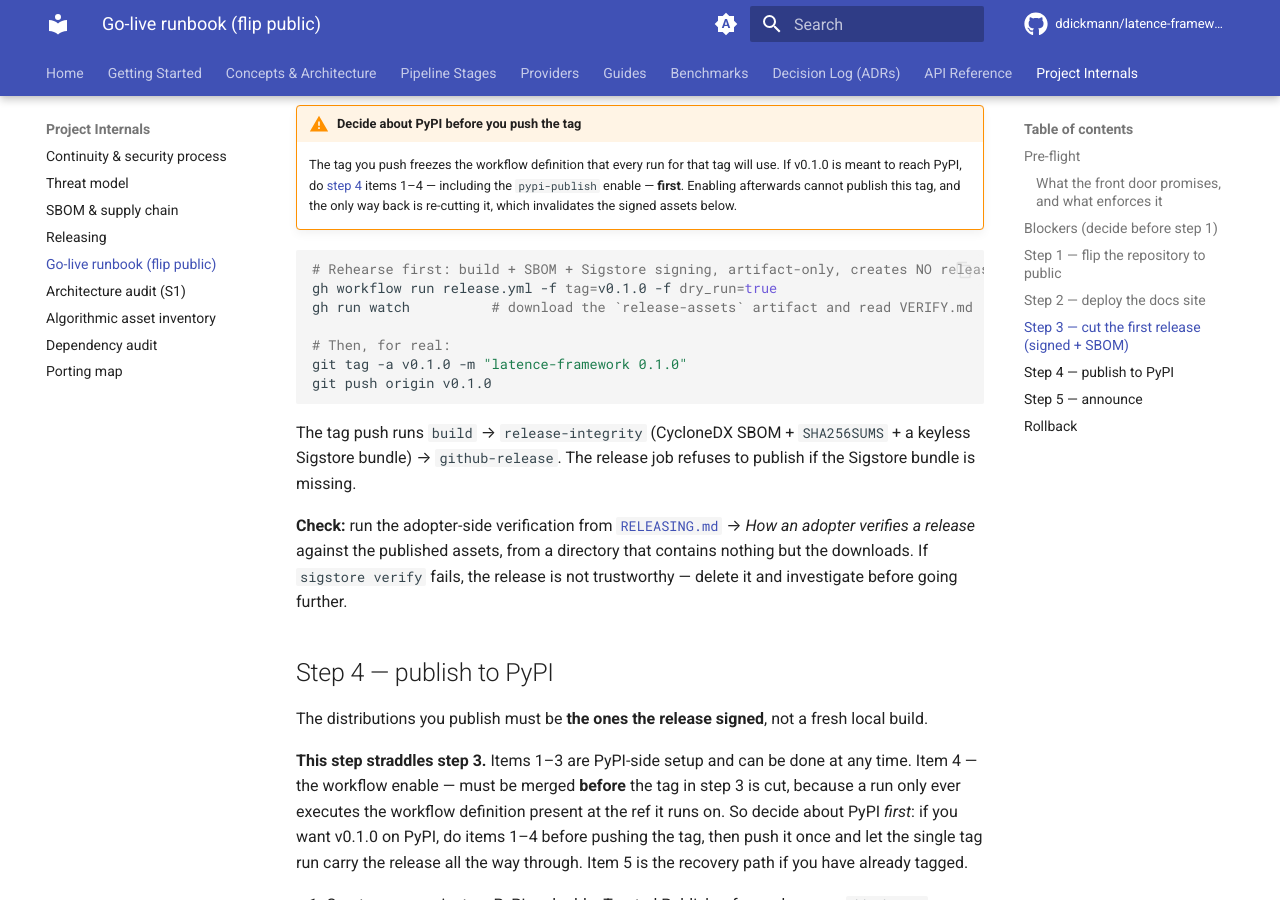
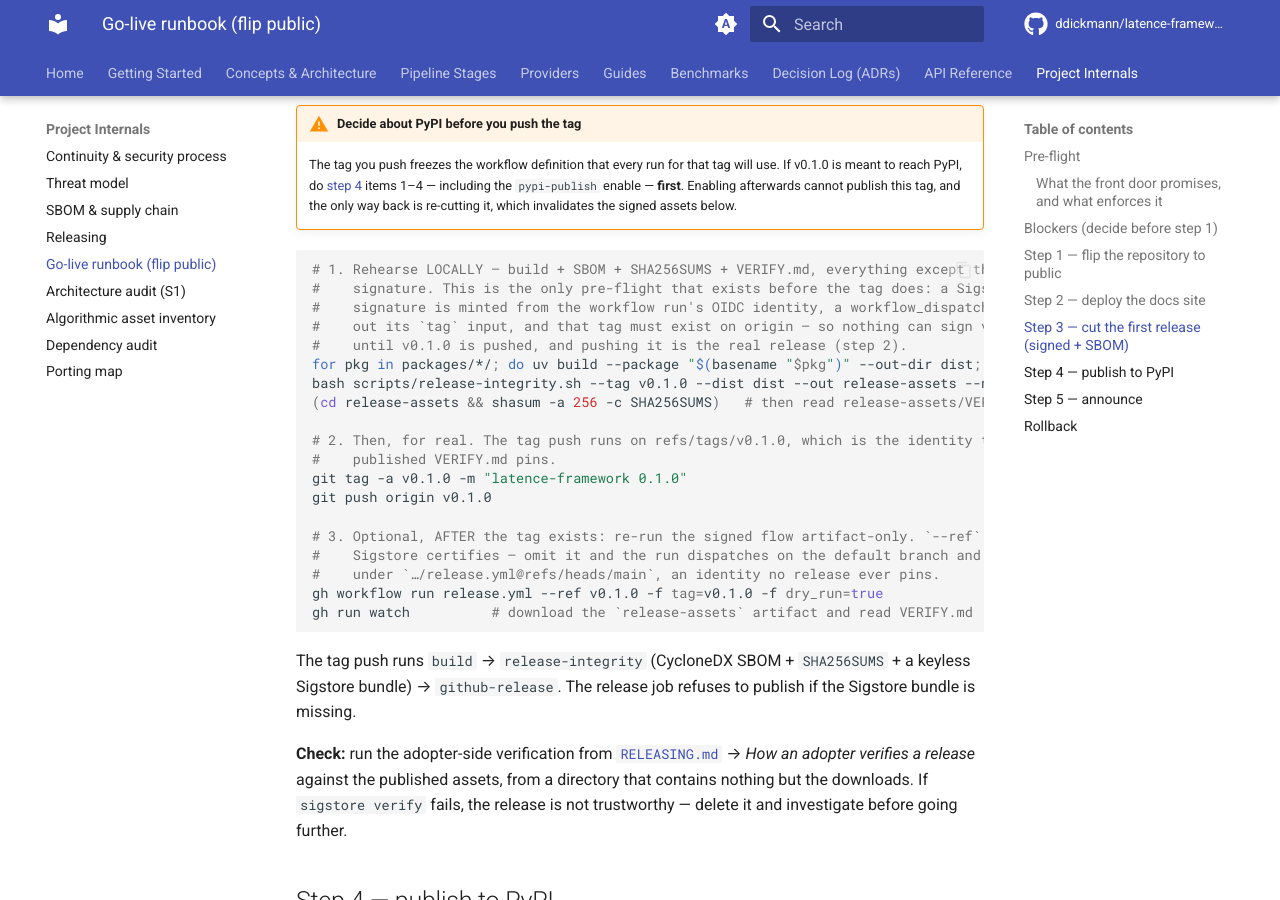
Before and after one commit to ddickmann/latence, an MkDocs documentation site: the page built from docs/GO-LIVE-RUNBOOK.md, in a window 1280 px wide and 900 px high, scrolled down 2978 px. Built offline with MkDocs 1.6.1 and Material for MkDocs 9.7.7, drawn with Linux system fonts in a browser that asks for light colours; comment, search, counter and statistics services are not loaded.

Commit message:
fix(audit-R7): the go-live rehearsal dispatches a tag that does not exist yet
Step 3 ran `gh workflow run release.yml -f tag=v0.1.0` BEFORE creating the tag;
both jobs check out that ref, so the rehearsal died at the first step. And with no
--ref, the dispatch signs under refs/heads/main -- an identity no release pins.

Replaced with a local pre-tag rehearsal (everything but the signature), then the
real tag push, then an optional signed re-run pinned with --ref.

Regression tests observed failing on the pre-fix docs:
  test_go_live_rehearsal_never_dispatches_a_tag_that_does_not_exist_yet
  test_documented_workflow_dispatches_pin_the_tag_as_the_run_ref
  test_go_live_still_offers_a_pre_tag_rehearsal_and_says_why_it_is_unsigned

````diff
--- a/docs/GO-LIVE-RUNBOOK.md
+++ b/docs/GO-LIVE-RUNBOOK.md
@@ -128,13 +128,25 @@ This is the flow from #178. It is already automated on a tag — you only push t
     tag, and the only way back is re-cutting it, which invalidates the signed assets below.
 
 ```bash
-# Rehearse first: build + SBOM + Sigstore signing, artifact-only, creates NO release.
-gh workflow run release.yml -f tag=v0.1.0 -f dry_run=true
-gh run watch          # download the `release-assets` artifact and read VERIFY.md
+# 1. Rehearse LOCALLY — build + SBOM + SHA256SUMS + VERIFY.md, everything except the
+#    signature. This is the only pre-flight that exists before the tag does: a Sigstore
+#    signature is minted from the workflow run's OIDC identity, a workflow_dispatch checks
+#    out its `tag` input, and that tag must exist on origin — so nothing can sign v0.1.0
+#    until v0.1.0 is pushed, and pushing it is the real release (step 2).
+for pkg in packages/*/; do uv build --package "$(basename "$pkg")" --out-dir dist; done
+bash scripts/release-integrity.sh --tag v0.1.0 --dist dist --out release-assets --no-sign
+(cd release-assets && shasum -a 256 -c SHA256SUMS)   # then read release-assets/VERIFY.md
 
-# Then, for real:
+# 2. Then, for real. The tag push runs on refs/tags/v0.1.0, which is the identity the
+#    published VERIFY.md pins.
 git tag -a v0.1.0 -m "latence-framework 0.1.0"
 git push origin v0.1.0
+
+# 3. Optional, AFTER the tag exists: re-run the signed flow artifact-only. `--ref` is what
+#    Sigstore certifies — omit it and the run dispatches on the default branch and signs
+#    under `…/release.yml@refs/heads/main`, an identity no release ever pins.
+gh workflow run release.yml --ref v0.1.0 -f tag=v0.1.0 -f dry_run=true
+gh run watch          # download the `release-assets` artifact and read VERIFY.md
 ```
 
 The tag push runs `build` → `release-integrity` (CycloneDX SBOM + `SHA256SUMS` + a keyless
````
Also changed, not shown: docs/RELEASING.md (+11 -3 lines), issues/audit/R7-acceptance_criteria-13.md (added, +76 -0 lines), 1 other file.
